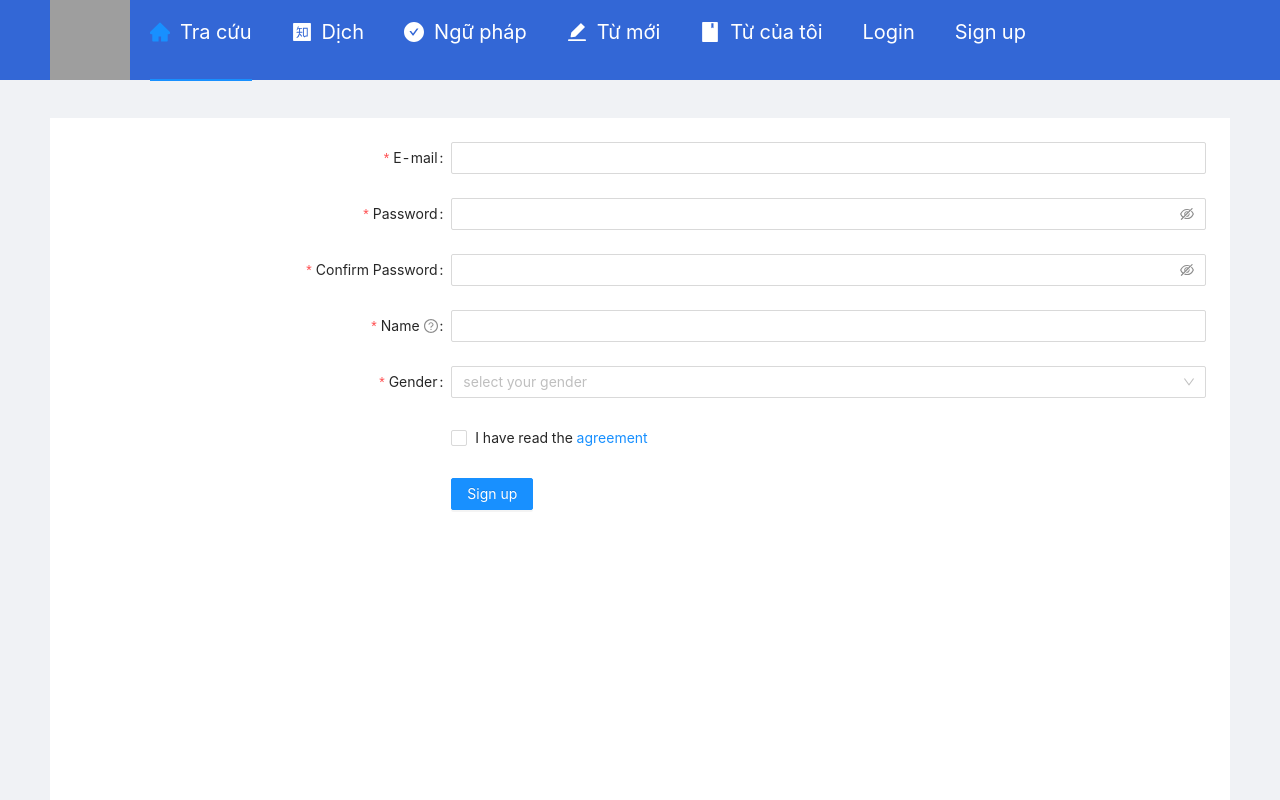
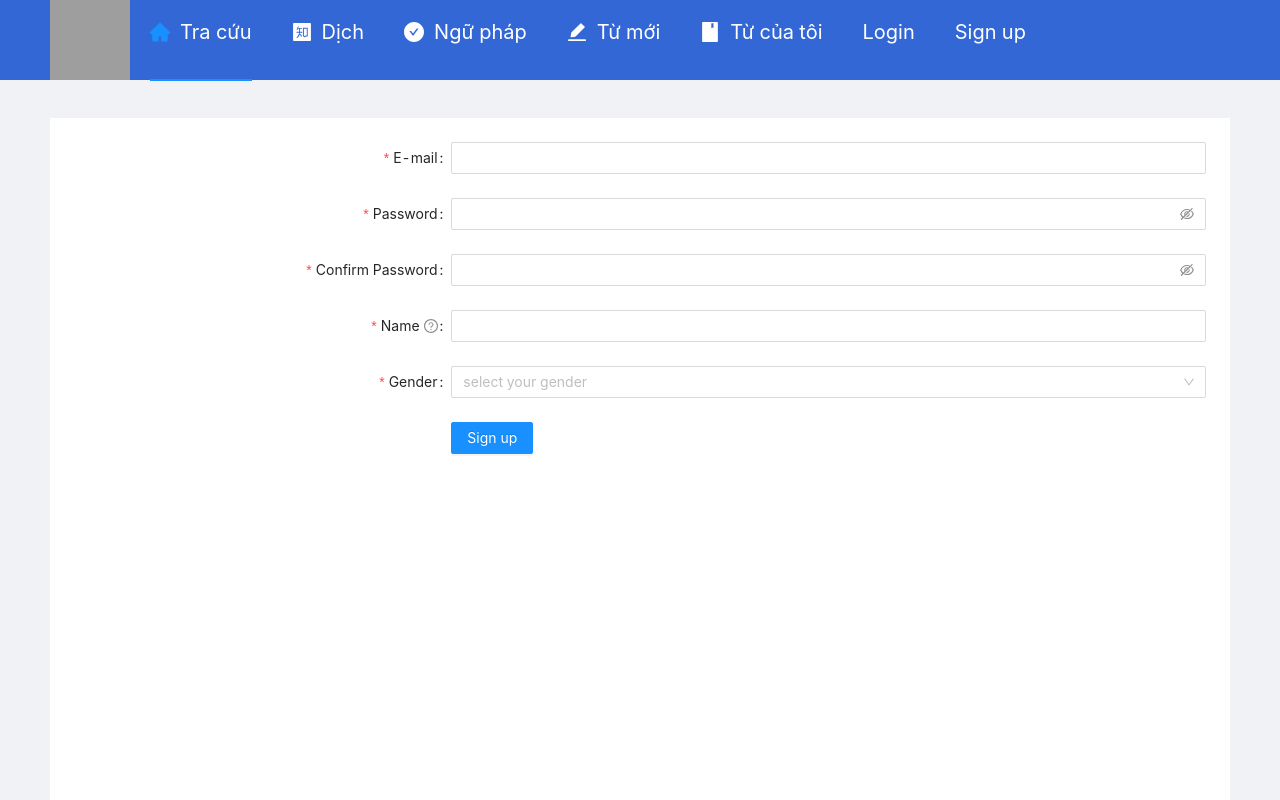
Before and after one commit to tranhoanglonghai2k/Project-Web-Frontend, a React (Create React App) app in the folder frontend/: page /signup in a window 1280 px wide. Shown: the top 800 px of the page. Built offline with nearby package versions, Linux system fonts and the light colour scheme; grey boxes are pictures that could not be loaded.

Commit message:
Sign up page

```diff
--- a/frontend/src/components/RegistrationForm/RegistrationForm.js
+++ b/frontend/src/components/RegistrationForm/RegistrationForm.js
@@ -1,16 +1,5 @@
 import React, { useState } from "react";
-import {
-  Form,
-  Input,
-  InputNumber,
-  Cascader,
-  Select,
-  Row,
-  Col,
-  Checkbox,
-  Button,
-  AutoComplete,
-} from "antd";
+import { Form, Input, Select, Checkbox, Button } from "antd";
 
 const { Option } = Select;
 
@@ -153,48 +142,6 @@ const RegistrationForm = () => {
         </Select>
       </Form.Item>
 
-      {/* <Form.Item
-        label="Captcha"
-        extra="We must make sure that your are a human."
-      >
-        <Row gutter={8}>
-          <Col span={12}>
-            <Form.Item
-              name="captcha"
-              noStyle
-              rules={[
-                {
-                  required: true,
-                  message: "Please input the captcha you got!",
-                },
-              ]}
-            >
-              <Input />
-            </Form.Item>
-          </Col>
-          <Col span={12}>
-            <Button>Get captcha</Button>
-          </Col>
-        </Row>
-      </Form.Item> */}
-
-      <Form.Item
-        name="agreement"
-        valuePropName="checked"
-        rules={[
-          {
-            validator: (_, value) =>
-              value
-                ? Promise.resolve()
-                : Promise.reject(new Error("Should accept agreement")),
-          },
-        ]}
-        {...tailFormItemLayout}
-      >
-        <Checkbox>
-          I have read the <a href="https://www.google.com.vn/">agreement</a>
-        </Checkbox>
-      </Form.Item>
       <Form.Item {...tailFormItemLayout}>
         <Button type="primary" htmlType="submit">
           Sign up
```
